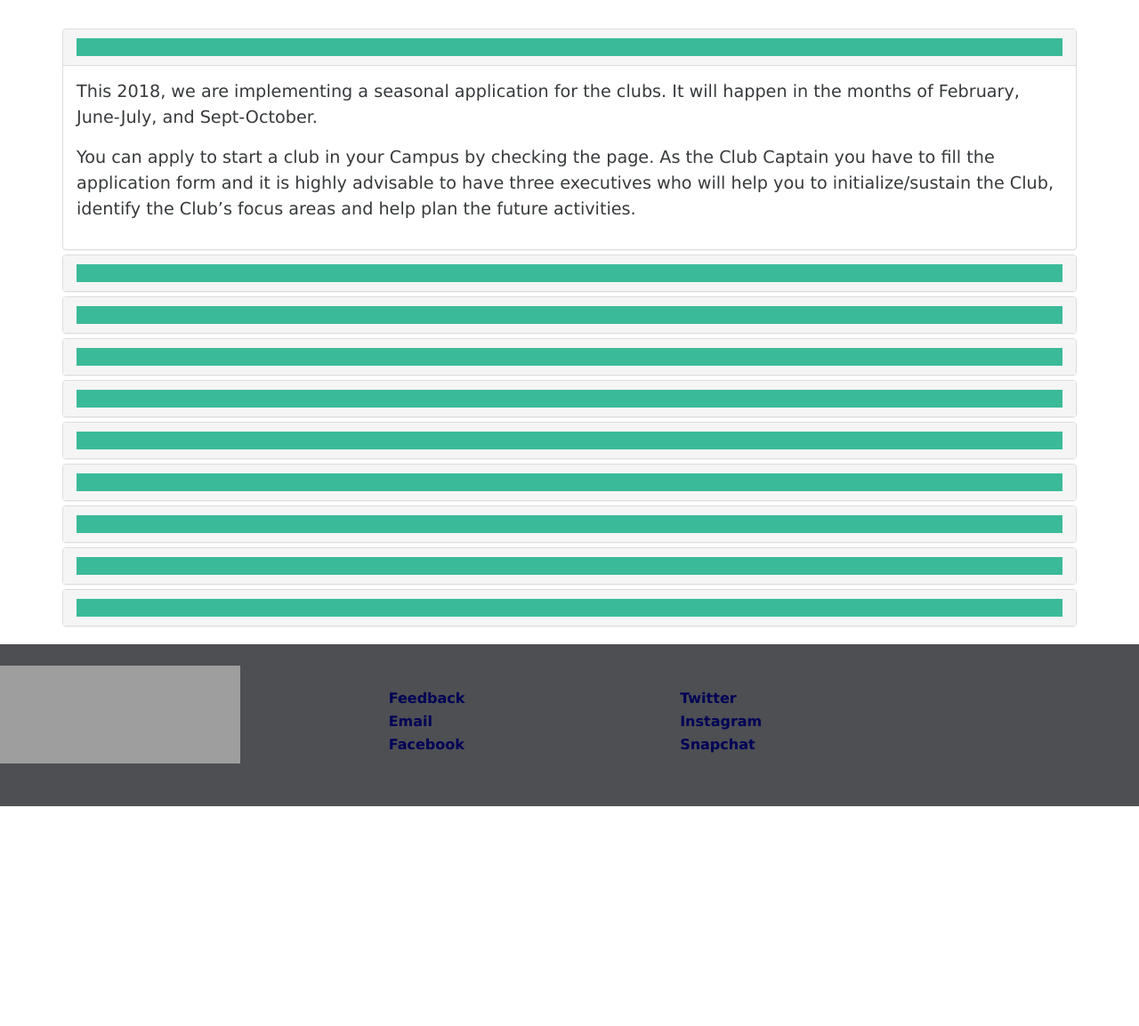
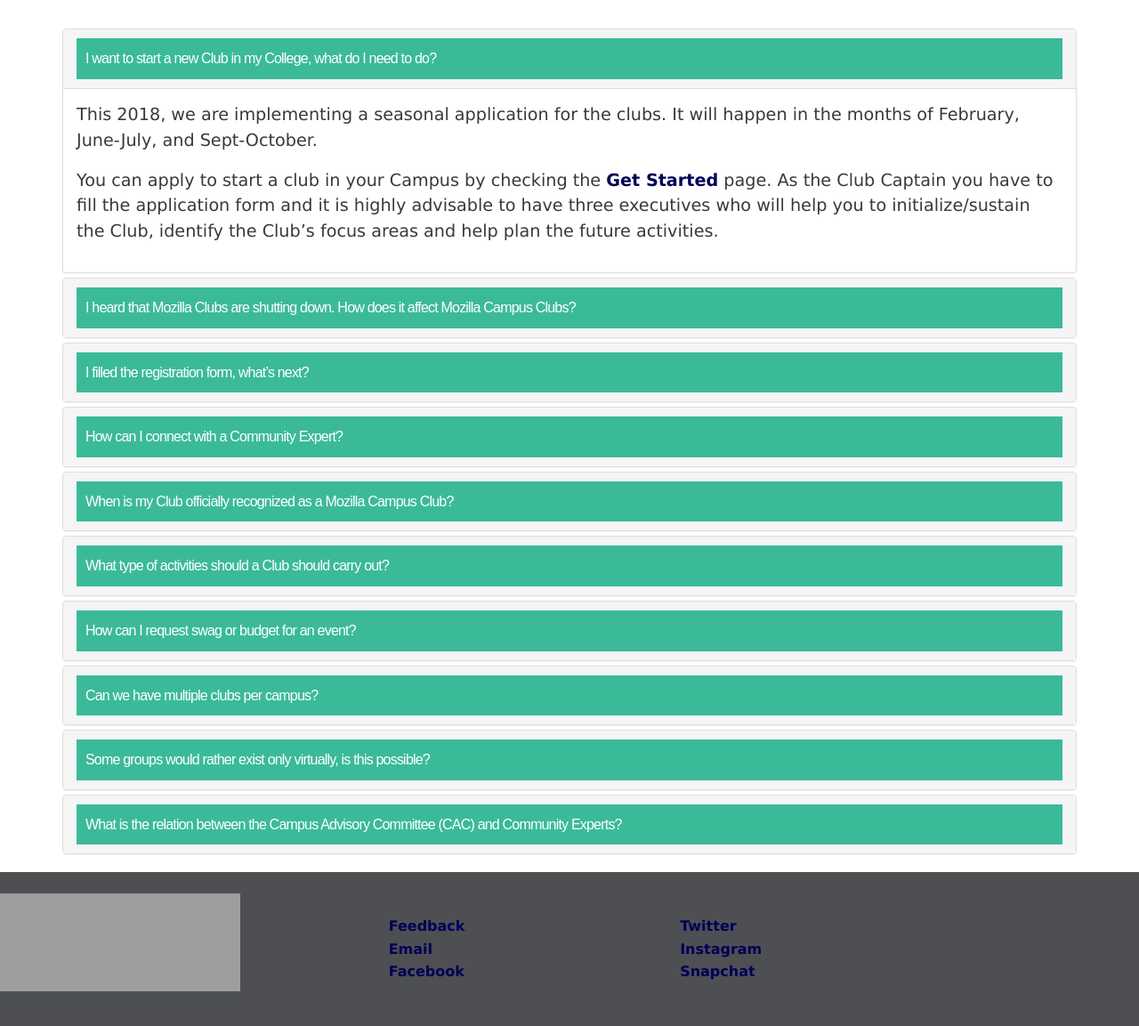
Before and after one commit to SNISTInnovationHub/snistinnovationhub.github.io, a Jekyll site: the page built from _pages/facilities.md, in a window 1280 px wide and 1400 px high, scrolled down 199 px. Shown: the part 238-1391 px from the top of the window at 89% size. Built offline with Jekyll 4.4.1, drawn with Linux system fonts in a browser that asks for light colours; nearby versions of some CDN libraries; some web fonts are replaced; library files that are not in the unit come from our copies; before the commit the page ends 1343 px from its top, so only the background shows below that.

Commit message:
Update facilities.md

```diff
--- a/_pages/facilities.md
+++ b/_pages/facilities.md
@@ -23,6 +23,7 @@
             <div class="panel panel-default">
                 <div class="panel-heading">
                     <h4 class="panel-title">
+                        <a data-toggle="collapse" data-parent="#accordion" href="#collapseOne">I want to start a new Club in my College, what do I need to do?</a>
                     </h4>
                 </div>
                 <div id="collapseOne" class="panel-collapse collapse in">
@@ -31,7 +32,7 @@
                         This 2018, we are implementing a seasonal application for the clubs. It will happen in the months of February, June-July, and Sept-October.
                         </p>
                         <p>
-                        You can apply to start a club in your Campus by checking the page. As the Club Captain you have to fill the application form and it is highly advisable to have three executives who will help you to initialize/sustain the Club, identify the Club’s focus areas and help plan the future activities.
+                        You can apply to start a club in your Campus by checking the <a href="https://campus.mozilla.community/get-started/" target="_blank">Get Started</a> page. As the Club Captain you have to fill the application form and it is highly advisable to have three executives who will help you to initialize/sustain the Club, identify the Club’s focus areas and help plan the future activities.
                         </p>
                     </div>
                 </div>
@@ -39,6 +40,7 @@
             <div class="panel panel-default">
                 <div class="panel-heading">
                     <h4 class="panel-title">
+                        <a data-toggle="collapse" data-parent="#accordion" href="#collapseTwo">I heard that Mozilla Clubs are shutting down. How does it affect Mozilla Campus Clubs?</a>
                     </h4>
                 </div>
                 <div id="collapseTwo" class="panel-collapse collapse">
@@ -61,6 +63,7 @@
             <div class="panel panel-default">
                 <div class="panel-heading">
                     <h4 class="panel-title">
+                        <a data-toggle="collapse" data-parent="#accordion" href="#collapseThree">I filled the registration form, what’s next?</a>
                     </h4>
                 </div>
                 <div id="collapseThree" class="panel-collapse collapse">
@@ -81,13 +84,15 @@
             <div class="panel panel-default">
                 <div class="panel-heading">
                     <h4 class="panel-title">
+                        <a data-toggle="collapse" data-parent="#accordion" href="#collapseFour">How can I connect with a Community Expert?</a>
                     </h4>
                 </div>
                 <div id="collapseFour" class="panel-collapse collapse">
                     <div class="panel-body">
                         <p>
-                        A Community Expert will help you establish an awesome club by providing you guidance, support and help you set your Club’s goals for the rest of the year. In the Resources page in the website you can find all the relevant information on how to setup and successfully run your club.
- Going through the available Resources will help you have a faster, meaningful, productive and more fun on-boarding process.
+                        A Community Expert will help you establish an awesome club by providing you guidance, support and help you set your Club’s goals for the rest of the year.
+                        In the Resources page in the website you can find all the relevant information on how to setup and successfully run your club.
+                        Going through the available Resources will help you have a faster, meaningful, productive and more fun on-boarding process.
                         After you successfully complete the onboarding process you will receive an email with instructions on how to connect with the Community Experts.
                         </p>
                     </div>
@@ -96,12 +101,13 @@
             <div class="panel panel-default">
                 <div class="panel-heading">
                     <h4 class="panel-title">
+                        <a data-toggle="collapse" data-parent="#accordion" href="#collapseFive">When is my Club officially recognized as a Mozilla Campus Club?</a>
                     </h4>
                 </div>
                 <div id="collapseFive" class="panel-collapse collapse">
                     <div class="panel-body">
                         <p>
-                        In order for a Club to be recognized as an official Mozilla Campus Club, the Club Captain should meet the requirements listed in the </li> and the Club must demonstrate three months of regular activity, by running activities and submitting reports on a regular basis.
+                        In order for a Club to be recognized as an official Mozilla Campus Club, the Club Captain should meet the requirements listed in the <a href="https://docs.google.com/document/u/1/d/1JE6966a8yc0CBh3Xa9Ce7McKZkxkHvdZg01o5mxUORU/pub" target="_blank">role description document</a></li> and the Club must demonstrate three months of regular activity, by running activities and submitting reports on a regular basis.
                         </p>
                     </div>
                 </div>
@@ -109,12 +115,13 @@
             <div class="panel panel-default">
                 <div class="panel-heading">
                     <h4 class="panel-title">
+                        <a data-toggle="collapse" data-parent="#accordion" href="#collapseSix">What type of activities should a Club should carry out?</a>
                     </h4>
                 </div>
                 <div id="collapseSix" class="panel-collapse collapse">
                     <div class="panel-body">
                         <p>
-                        You can run any of the activities listed . Each activity is designed and tailored to our program’s goal which is to help students get more skills in an effort of contributing to open source projects.
+                        You can run any of the activities listed <a href="https://campus.mozilla.community/activities/" target="_blank">here</a>. Each activity is designed and tailored to our program’s goal which is to help students get more skills in an effort of contributing to open source projects.
                         </p>
                     </div>
                 </div>
@@ -122,6 +129,7 @@
             <div class="panel panel-default">
                 <div class="panel-heading">
                     <h4 class="panel-title">
+                        <a data-toggle="collapse" data-parent="#accordion" href="#collapseSeven">How can I request swag or budget for an event?</a>
                     </h4>
                 </div>
                 <div id="collapseSeven" class="panel-collapse collapse">
@@ -131,7 +139,7 @@
                         Budget and swag are not available through the Mozilla Campus Clubs program yet since we are still exploring how Clubs can use them as a tool for advancing our mission in an effort of contributing back to Open Source projects.
                         </p>
                         <p>
-                        You may get in touch with a  near you to assist you with resources.
+                        You may get in touch with a <a href="https://reps.mozilla.org/people" target="_blank">Mozilla Rep</a> near you to assist you with resources.
                         </p>
                     </div>
                 </div>
@@ -139,6 +147,7 @@
             <div class="panel panel-default">
                 <div class="panel-heading">
                     <h4 class="panel-title">
+                        <a data-toggle="collapse" data-parent="#accordion" href="#collapseEight">Can we have multiple clubs per campus?</a>
                     </h4>
                 </div>
                 <div id="collapseEight" class="panel-collapse collapse">
@@ -152,6 +161,7 @@
             <div class="panel panel-default">
                 <div class="panel-heading">
                     <h4 class="panel-title">
+                        <a data-toggle="collapse" data-parent="#accordion" href="#collapseNine">Some groups would rather exist only virtually, is this possible?</a>
                     </h4>
                 </div>
                 <div id="collapseNine" class="panel-collapse collapse">
@@ -165,6 +175,7 @@
             <div class="panel panel-default">
                 <div class="panel-heading">
                     <h4 class="panel-title">
+                        <a data-toggle="collapse" data-parent="#accordion" href="#collapseTen">What is the relation between the Campus Advisory Committee (CAC) and Community Experts?</a>
                     </h4>
                 </div>
                 <div id="collapseTen" class="panel-collapse collapse">
```
Also changed, not shown: other parts of _pages/facilities.md (+1 -1 lines).
